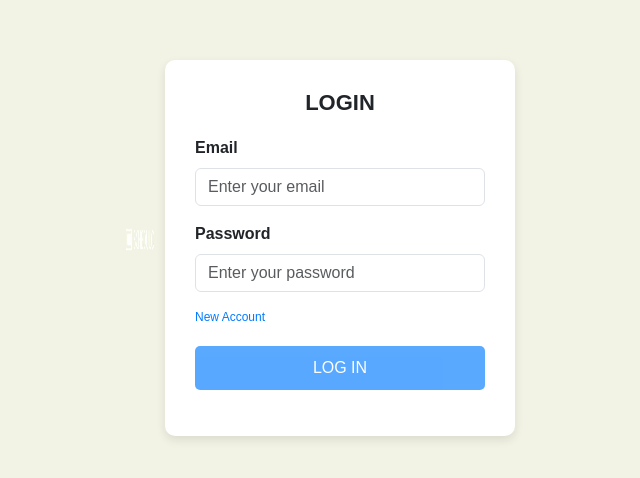
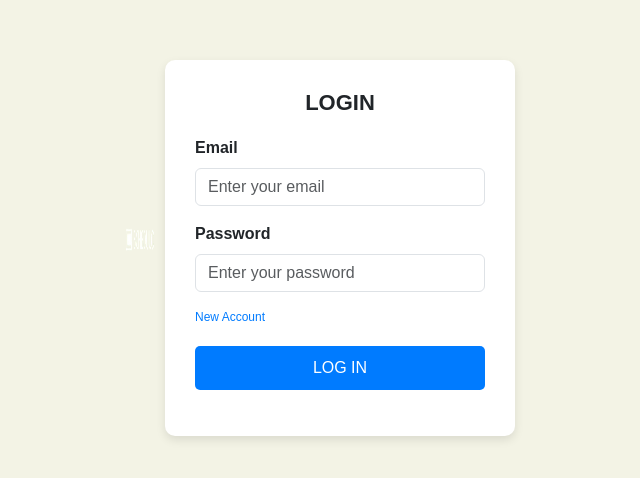
Before and after one commit to Vanz1233/Schedulo, an Angular app: page /login in a window 1280 px wide. Shown: the part 152-630 px from the top of the page, without its empty margins (320-960 px from the left). Built offline with nearby package versions, Linux system fonts and the light colour scheme.

Commit message:
Flow of pages changed

```diff
--- a/src/app/Admin/admin-homepage/admin-homepage.component.html
+++ b/src/app/Admin/admin-homepage/admin-homepage.component.html
@@ -18,7 +18,9 @@
                     <a class="nav-link" href="admin_homepage.html">HOME</a>
                 </li>
                 <li>
-                    <a class="nav-link" href="admin_eventorganizer.html">EVENT ORGANIZERS</a>
+                    <button (click)="goToRegisterEventOrganiser()">
+                    <a class="nav-link" >EVENT ORGANIZERS</a>
+                </button>
                 </li>
                 <li class="nav-item">
                     <a class="nav-link" href="#">REPORT</a>
--- a/src/app/Admin/admin-homepage/admin-homepage.component.ts
+++ b/src/app/Admin/admin-homepage/admin-homepage.component.ts
@@ -1,4 +1,5 @@
 import { Component } from '@angular/core';
+import { Router } from '@angular/router'; // ✅ Import Router
 
 @Component({
   selector: 'app-admin-homepage',
@@ -6,5 +7,10 @@ import { Component } from '@angular/core';
   styleUrl: './admin-homepage.component.css'
 })
 export class AdminHomepageComponent {
+constructor(private router: Router) {} // ✅ Inject Router
+
+  goToRegisterEventOrganiser() {
+    this.router.navigate(['/registered-event-organisers']); // ✅ Public method to navigate
+  }
 
 }
--- a/src/app/Admin/registered-event-organisers/registered-event-organisers.component.html
+++ b/src/app/Admin/registered-event-organisers/registered-event-organisers.component.html
@@ -43,5 +43,5 @@
         <p>{{ organizer.organizerName }}</p> <!-- Ensure 'organizerName' exists in API response -->
       </div>
     </div>
-    <button class="register-btn">Register Event Organizer</button>
+    <button class="register-btn" (click)="goToCreateEventOrganiser()">Register Event Organizer</button>
   </div>
--- a/src/app/Admin/registered-event-organisers/registered-event-organisers.component.ts
+++ b/src/app/Admin/registered-event-organisers/registered-event-organisers.component.ts
@@ -1,5 +1,6 @@
 import { Component, OnInit } from '@angular/core';
 import { HttpClient } from '@angular/common/http';
+import { Router } from '@angular/router';
 
 @Component({
   selector: 'app-registered-event-organisers',
@@ -9,7 +10,7 @@ import { HttpClient } from '@angular/common/http';
 export class RegisteredEventOrganisersComponent implements OnInit {
   organizers: any[] = [];
 
-  constructor(private http: HttpClient) {}
+  constructor(private http: HttpClient, private router: Router) {}
 
   ngOnInit() {
     this.http.get<any[]>('http://localhost:3000/api/registered-organizers')
@@ -19,4 +20,7 @@ export class RegisteredEventOrganisersComponent implements OnInit {
         console.error('Error fetching organizers:', error);
       });
   }
+  goToCreateEventOrganiser() {
+    this.router.navigate(['/create-event-organiser']);
+  }
 }
--- a/src/app/app-routing.module.ts
+++ b/src/app/app-routing.module.ts
@@ -8,6 +8,8 @@ import { PasswordComponent } from './password/password.component';
 import { CreateEventOrganiserComponent } from './Admin/create-event-organiser/create-event-organiser.component';
 import { SeatingComponent } from './Event-organiser/ticket/seating/seating.component';
 import { PageOneComponent } from './Event-organiser/ticket/page-one/page-one.component';
+import { AdminHomepageComponent } from './Admin/admin-homepage/admin-homepage.component';
+import { RegisteredEventOrganisersComponent } from './Admin/registered-event-organisers/registered-event-organisers.component';
 
 const routes: Routes = [
   { path: 'login', component: LoginComponent },
@@ -17,7 +19,9 @@ const routes: Routes = [
   {path: 'create-event-organiser', component: CreateEventOrganiserComponent},
   {path: 'page-one', component: PageOneComponent},
   {path: 'seating',component: SeatingComponent},
-  { path: '', redirectTo: '/create-event-organiser', pathMatch: 'full' }
+  {path: 'admin-homepage', component: AdminHomepageComponent},
+  {path: 'registered-event-organisers', component: RegisteredEventOrganisersComponent},
+  { path: '', redirectTo: '/login', pathMatch: 'full' }
 ];
 
 @NgModule({
--- a/src/app/login-signup/login/login.component.html
+++ b/src/app/login-signup/login/login.component.html
@@ -47,7 +47,13 @@
               <a routerLink="/signup" class="forgot-password">New Account</a>
 
               <!-- Submit Button -->
-              <button type="submit" class="btn btn-primary login-button w-100" [disabled]="loginForm.invalid">LOG IN</button>
+              <button
+  type="button"
+  class="btn btn-primary login-button w-100"
+  (click)="goToHome()">
+  LOG IN
+</button>
+
           </form>
       </div>
   </div>
--- a/src/app/login-signup/login/login.component.ts
+++ b/src/app/login-signup/login/login.component.ts
@@ -55,4 +55,7 @@ export class LoginComponent {
     if (field === 'password' && control?.hasError('minlength')) return 'Password must be at least 6 characters';
     return '';
   }
+  goToHome() {
+    this.router.navigate(['/admin-homepage']); // ✅ Public method to navigate
+  }
 }
```
